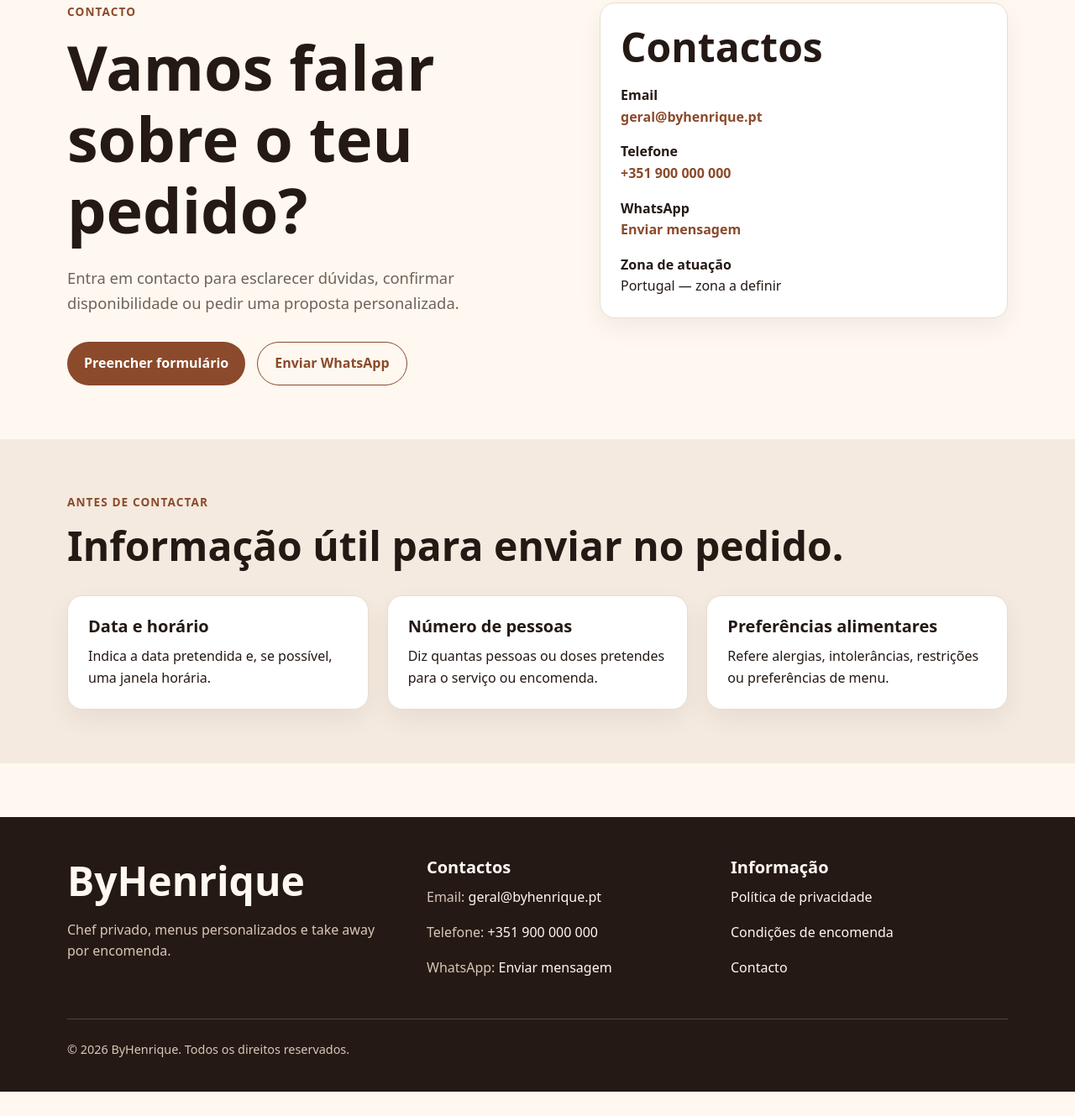
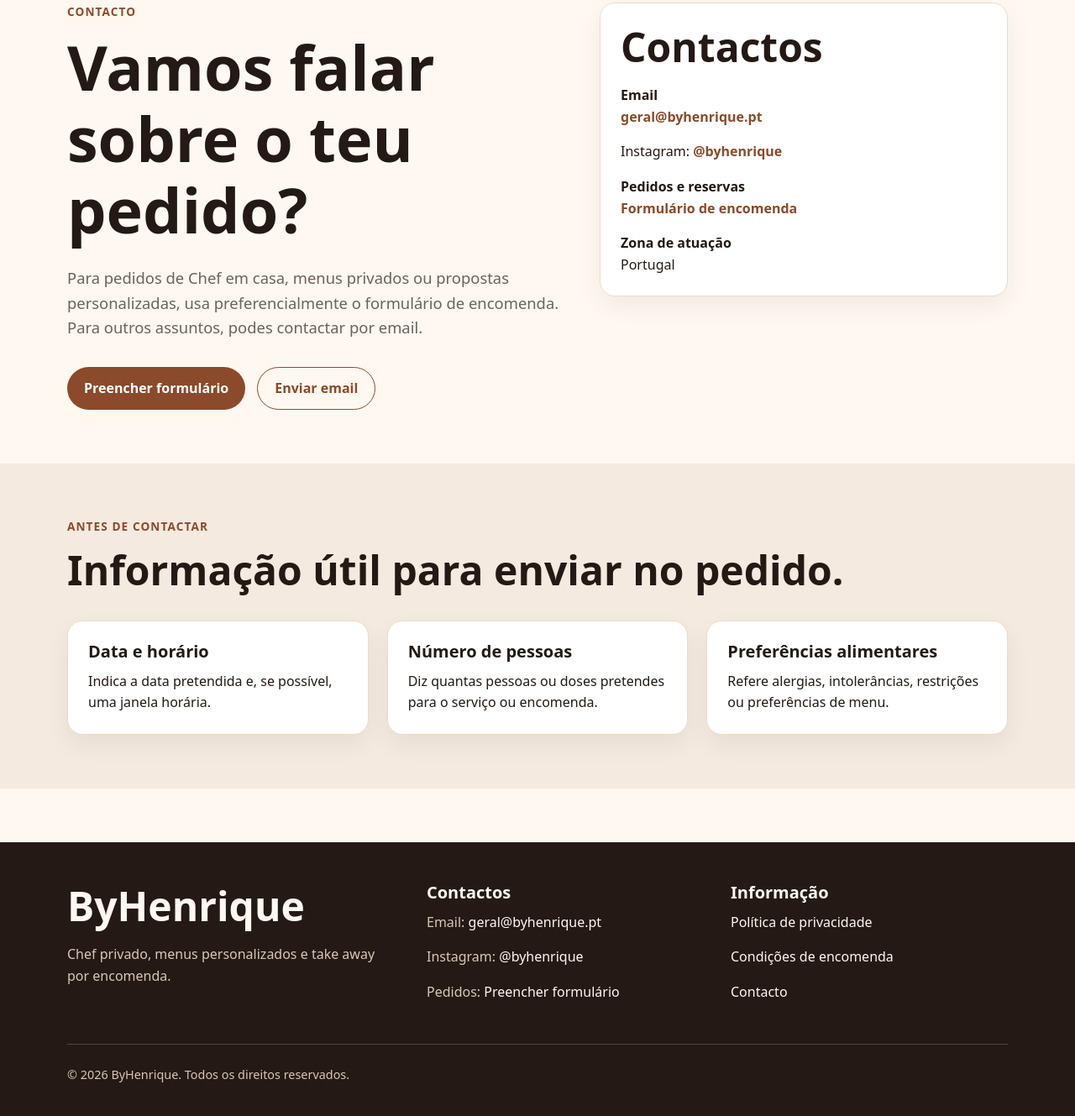
Before and after one commit to JoaoPedroAlex/byhenrique, an Astro site: page /contacto in a window 1280 px wide. Shown: the part 134-1463 px from the top of the page at 84% size. Before the commit the page ends 1434 px from the top, so only its background shows below. Built offline with nearby package versions, Linux system fonts and the light colour scheme; Astro itself is replaced by a stand-in of ours.

```diff
--- a/src/components/Footer.astro
+++ b/src/components/Footer.astro
@@ -6,16 +6,27 @@
   <div class="container footer-grid">
     <div>
       <h2>{site.name}</h2>
-      <p>
-        Chef privado, menus personalizados e take away por encomenda.
-      </p>
+      <p>Chef privado, menus personalizados e take away por encomenda.</p>
     </div>
 
     <div>
       <h3>Contactos</h3>
       <p>Email: <a href={`mailto:${site.email}`}>{site.email}</a></p>
-      <p>Telefone: <a href={`tel:${site.phoneHref}`}>{site.phoneLabel}</a></p>
-      <p>WhatsApp: <a href={site.whatsappUrl}>Enviar mensagem</a></p>
+      {
+        site.instagramUrl && (
+          <p>
+            Instagram:{" "}
+            <a
+              href={site.instagramUrl}
+              target="_blank"
+              rel="noopener noreferrer"
+            >
+              @byhenrique
+            </a>
+          </p>
+        )
+      }
+      <p>Pedidos: <a href="/encomendar">Preencher formulário</a></p>
     </div>
 
     <div>
--- a/src/data/site.ts
+++ b/src/data/site.ts
@@ -1,9 +1,9 @@
 export const site = {
   name: "ByHenrique",
   email: "geral@byhenrique.pt",
-  phoneLabel: "+351 900 000 000",
+  /* phoneLabel: "+351 900 000 000",
   phoneHref: "+351900000000",
-  whatsappUrl: "https://wa.me/351900000000",
-  location: "Portugal — zona a definir",
-  instagramUrl: "",
+  whatsappUrl: "https://wa.me/351900000000", */
+  location: "Portugal",
+  instagramUrl: "https://www.instagram.com/byhenrique_alexandre",
 };
--- a/src/pages/contacto.astro
+++ b/src/pages/contacto.astro
@@ -16,14 +16,15 @@
           <h1>Vamos falar sobre o teu pedido?</h1>
 
           <p class="lead">
-            Entra em contacto para esclarecer dúvidas, confirmar disponibilidade
-            ou pedir uma proposta personalizada.
+            Para pedidos de Chef em casa, menus privados ou propostas
+            personalizadas, usa preferencialmente o formulário de encomenda.
+            Para outros assuntos, podes contactar por email.
           </p>
 
           <div class="contact-actions">
             <a class="button" href="/encomendar">Preencher formulário</a>
-            <a class="button secondary" href={site.whatsappUrl}>
-              Enviar WhatsApp
+            <a class="button secondary" href={`mailto:${site.email}`}>
+              Enviar email
             </a>
           </div>
         </div>
@@ -36,14 +37,24 @@
             <a href={`mailto:${site.email}`}>{site.email}</a>
           </p>
 
-          <p>
-            <strong>Telefone</strong><br />
-            <a href={`tel:${site.phoneHref}`}>{site.phoneLabel}</a>
-          </p>
+          {
+            site.instagramUrl && (
+              <p>
+                Instagram:{" "}
+                <a
+                  href={site.instagramUrl}
+                  target="_blank"
+                  rel="noopener noreferrer"
+                >
+                  @byhenrique
+                </a>
+              </p>
+            )
+          }
 
           <p>
-            <strong>WhatsApp</strong><br />
-            <a href={site.whatsappUrl}>Enviar mensagem</a>
+            <strong>Pedidos e reservas</strong><br />
+            <a href="/encomendar">Formulário de encomenda</a>
           </p>
 
           <p>
@@ -63,22 +74,22 @@
         <div class="info-grid">
           <article class="card">
             <h3>Data e horário</h3>
-            <p>
-              Indica a data pretendida e, se possível, uma janela horária.
-            </p>
+            <p>Indica a data pretendida e, se possível, uma janela horária.</p>
           </article>
 
           <article class="card">
             <h3>Número de pessoas</h3>
             <p>
-              Diz quantas pessoas ou doses pretendes para o serviço ou encomenda.
+              Diz quantas pessoas ou doses pretendes para o serviço ou
+              encomenda.
             </p>
           </article>
 
           <article class="card">
             <h3>Preferências alimentares</h3>
             <p>
-              Refere alergias, intolerâncias, restrições ou preferências de menu.
+              Refere alergias, intolerâncias, restrições ou preferências de
+              menu.
             </p>
           </article>
         </div>
```
Also changed, not shown: src/pages/en/contact.astro (+28 -12 lines).
